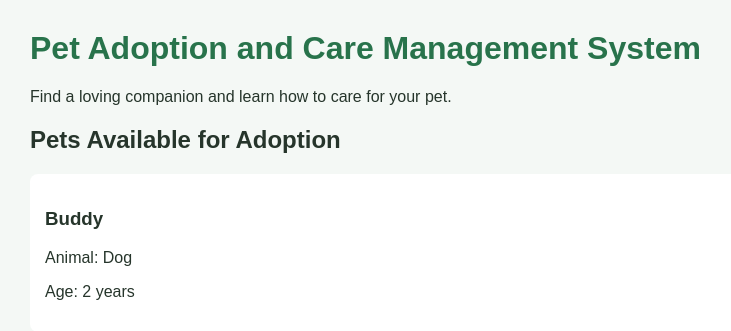
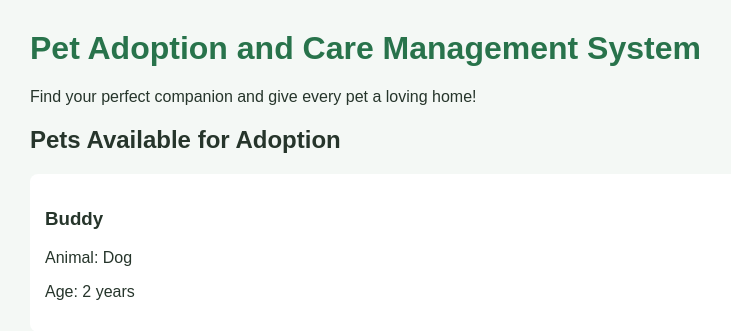
Before and after one commit to Bingi-Mamatha/Pet-Adoption-System, a Flask app: page / in a window 1280 px wide. Shown: the top 331 px of the page, without its empty margins (0-731 px from the left). Run offline with Flask 3, Linux system fonts and the light colour scheme.

Commit message:
Update pet adoption welcome message

```diff
--- a/templates/index.html
+++ b/templates/index.html
@@ -36,8 +36,8 @@
 </head>
 <body>
     <h1>Pet Adoption and Care Management System</h1>
-    <p>Find a loving companion and learn how to care for your pet.</p>
-
+    <!-- <p>Find a loving companion and learn how to care for your pet.</p> -->
+    <p>Find your perfect companion and give every pet a loving home!</p>
     <h2>Pets Available for Adoption</h2>
     {% for pet in pets %}
         <div class="pet">
```
